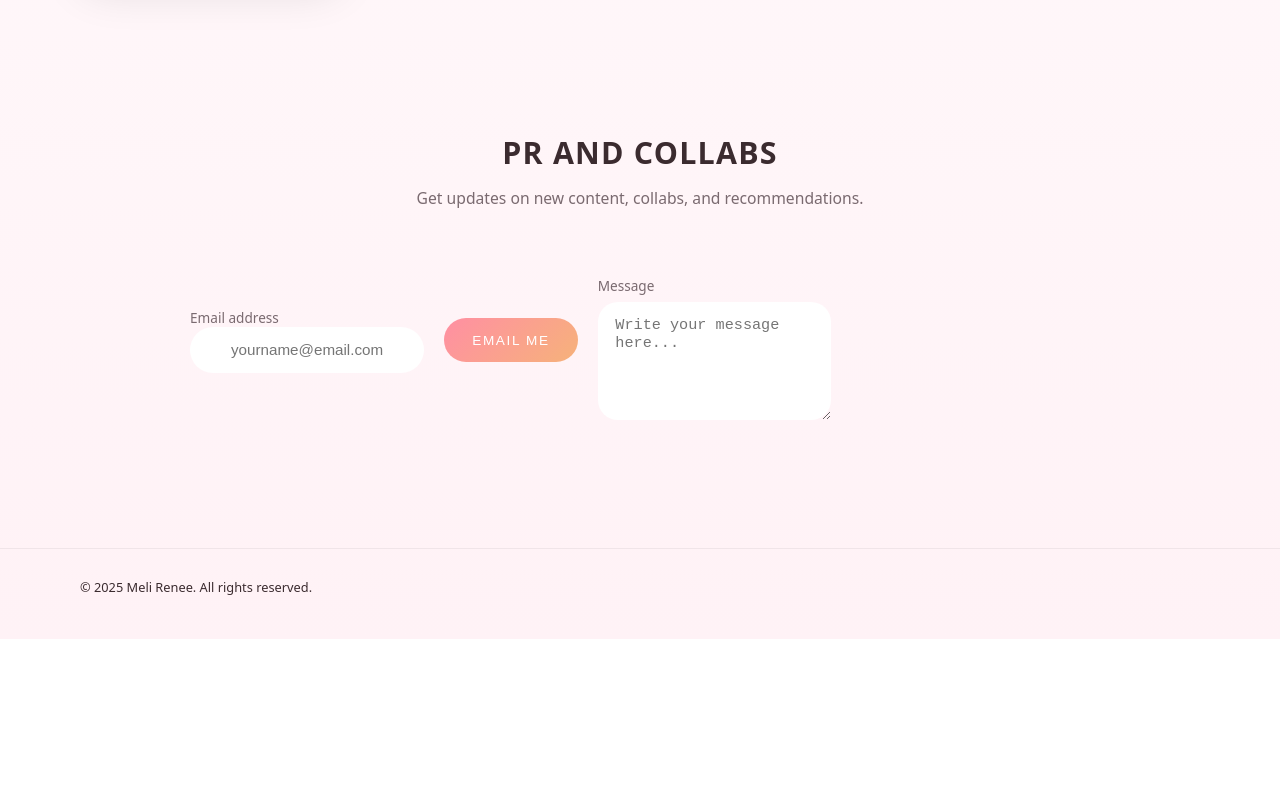
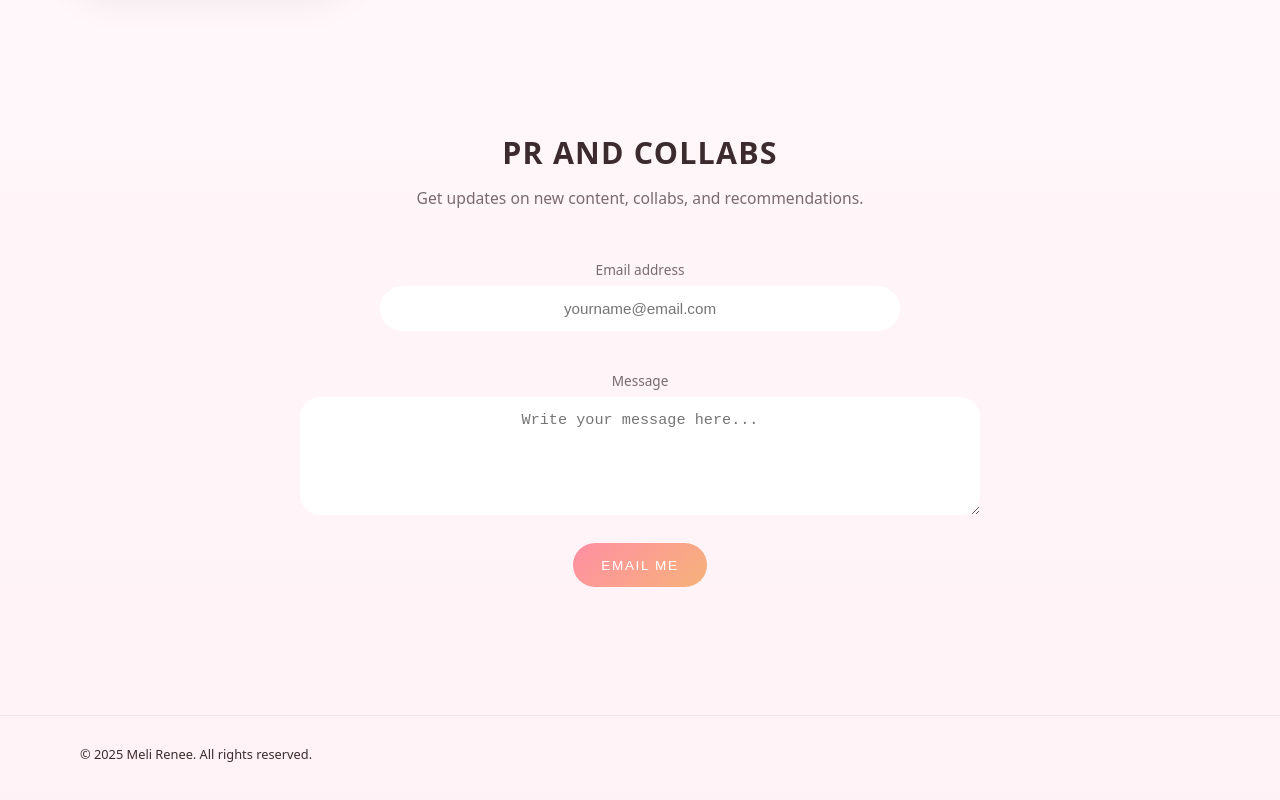
Before and after one commit to jwellsdev/Melissa_W_Website, a React (Vite) app: page / in a window 1280 px wide. Shown: the part 2631-3431 px from the top of the page. Before the commit the page ends 3270 px from the top, so only its background shows below. Built offline with nearby package versions, Linux system fonts and the light colour scheme.

Commit message:
Corrected css for email address, message textarea, and button in Email.jsx file.

```diff
--- a/src/components/sections/Email/Email.jsx
+++ b/src/components/sections/Email/Email.jsx
@@ -64,6 +64,7 @@ const Email = ({ id }) => {
       title="PR AND COLLABS"
       subtitle="Get updates on new content, collabs, and recommendations."
     >
+      <div className={styles.emailRow}>
         <form
           name={FORM_NAME}
           method="POST"
@@ -88,48 +89,46 @@ const Email = ({ id }) => {
             </label>
           </p>
 
-        {/* ROW 1 — Email + Button */}
-        <div className={styles.topRow}>
-          <label className={styles.emailLabel}>
+          <div className={styles.formStack}>
+            {/* Row 1: Email */}
+            <div className={styles.inputRow}>
+              <label className={styles.emailLabel} htmlFor="email">
                 Email address
+              </label>
               <input
-              type="email"
+                id="email"
                 name="email"
                 className={styles.emailInput}
+                type="email"
                 placeholder="yourname@email.com"
-              value={email}
-              onChange={(e) => setEmail(e.target.value)}
                 required
-              disabled={status === "submitting" || status === "success"}
               />
-          </label>
-
-          <button
-            type="submit"
-            className={styles.emailButton}
-            disabled={status === "submitting" || status === "success"}
-          >
-            {status === "submitting" ? "SENDING..." : "EMAIL ME"}
-          </button>
             </div>
 
-        {/* ROW 2 — Full-width Message */}
+            {/* Row 2: Message */}
             <div className={styles.messageRow}>
-          <label className={styles.messageLabel}>
+              <label className={styles.messageLabel} htmlFor="message">
                 Message
+              </label>
               <textarea
+                id="message"
                 name="message"
                 className={styles.messageInput}
                 placeholder="Write your message here..."
-              value={message}
-              onChange={(e) => setMessage(e.target.value)}
-              rows={5}
+                rows="5"
                 required
-              disabled={status === "submitting" || status === "success"}
               />
-          </label>
+            </div>
+
+            {/* Row 3: Button */}
+            <div className={styles.buttonRow}>
+              <button className={styles.emailButton} type="submit">
+                EMAIL ME
+              </button>
+            </div>
           </div>
         </form>
+      </div>
 
       {/* Inline status messages */}
       {status === "success" && (
--- a/src/components/sections/Email/Email.module.css
+++ b/src/components/sections/Email/Email.module.css
@@ -1,3 +1,11 @@
+.formStack {
+  display: flex;
+  flex-direction: column;
+  align-items: center;
+  gap: 1.25rem;
+  width: 100%;
+}
+
 .emailRow {
   width: 100%;
   max-width: 900px;
@@ -9,16 +17,16 @@
   gap: 1.25rem;
 }
 
-.emailForm {
+/* .emailForm {
   width: 100%;
   display: flex;
   align-items: center;
   gap: 1.25rem;
-}
+} */
 
 .emailForm {
-  flex: 1; /* input side grows */
-  min-width: 0; /* prevents overflow */
+  flex: 1;
+  min-width: 0;
 }
 
 .emailForm {
@@ -35,11 +43,24 @@
   background: #fff;
   color: var(--color-text-main);
   text-align: center;
+  margin-top: 0.4rem;
 }
 
 .emailInput {
   flex: 1;
   min-width: 0;
+}
+
+.inputRow {
+  display: flex;
+  flex-direction: column;
+  align-items: center;
+  width: 100%;
+  max-width: 520px;
+}
+
+.inputRow input {
+  width: 100%;
 }
 
 .topRow {
@@ -49,25 +70,27 @@
 }
 
 .messageRow {
-  margin-top: 1rem;
+  margin-top: 1.25rem;
 }
 
-/* .emailLabel {
-  width: 100%;
+.emailLabel {
+  width: 50%;
   display: flex;
-  align-items: center;
-  gap: 0.75rem;
-  justify-content: center;
-} */
+  flex-direction: column;
+  font-size: 0.85rem;
+  color: var(--color-text-muted);
+  text-align: center;
+}
 
 /* Labels */
-.emailLabel,
+/* .emailLabel, */
 .messageLabel {
   width: 100%;
   display: flex;
   flex-direction: column;
   font-size: 0.85rem;
   color: var(--color-text-muted);
+  text-align: center;
 }
 
 .messageInput {
@@ -79,6 +102,27 @@
   font-size: 0.95rem;
   background: #fff;
   color: var(--color-text-main);
+  text-align: center;
+}
+
+.messageRow {
+  display: flex;
+  flex-direction: column;
+  align-items: center;
+  width: 100%;
+  max-width: 680px;
+}
+
+.messageRow textarea {
+  width: 100%;
+  resize: vertical;
+}
+
+.buttonRow {
+  display: flex;
+  justify-content: center;
+  width: 100%;
+  margin-top: 0.5rem;
 }
 
 .emailButton {
@@ -118,22 +162,6 @@
   color: #b42318;
 }
 
-/* @media (max-width: 768px) {
-  .emailLayout {
-    grid-template-columns: minmax(0, 1fr);
-  }
-
-  .emailForm {
-    flex-direction: column;
-    align-items: stretch;
-  }
-
-  .emailButton {
-    width: 100%;
-    text-align: center;
-  }
-} */
-
 /* Mobile: stack input + button */
 @media (max-width: 768px) {
   .emailRow {
```
Lines whose indentation alone changed are shown as unchanged.
